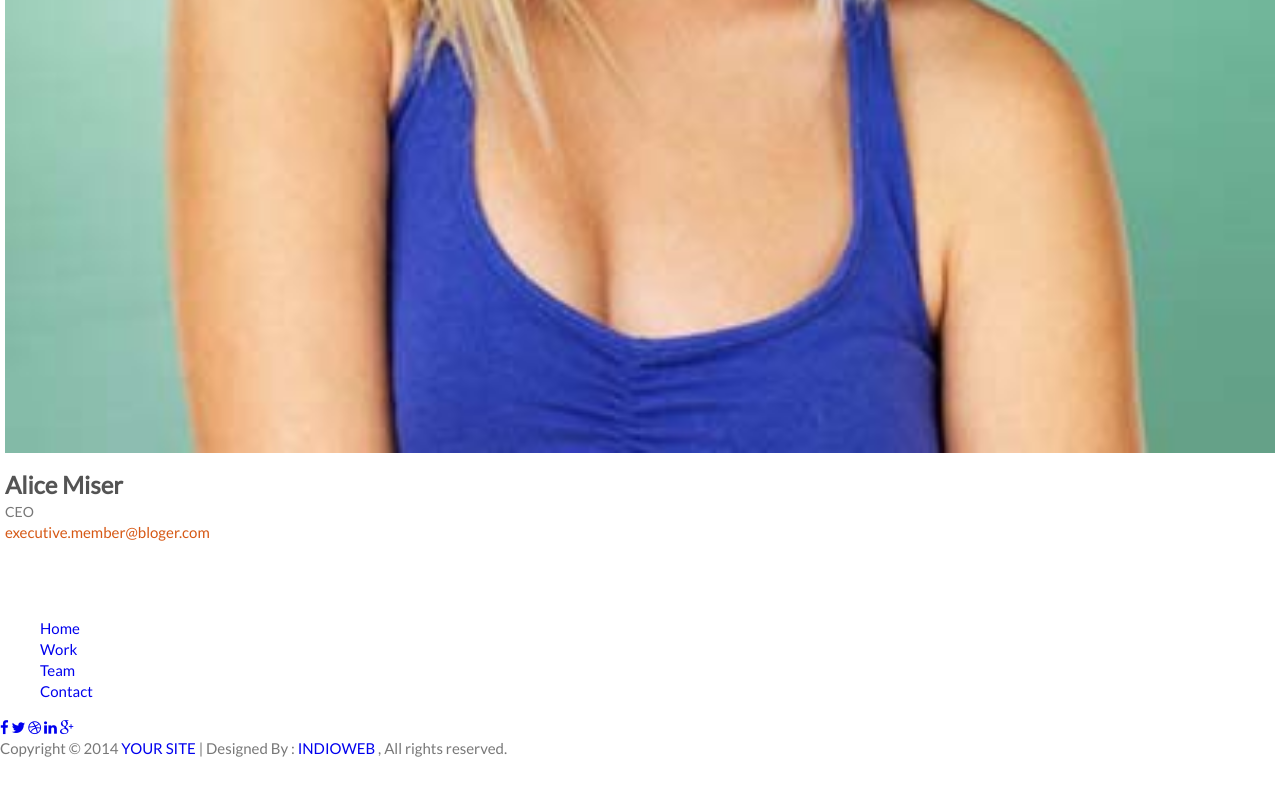
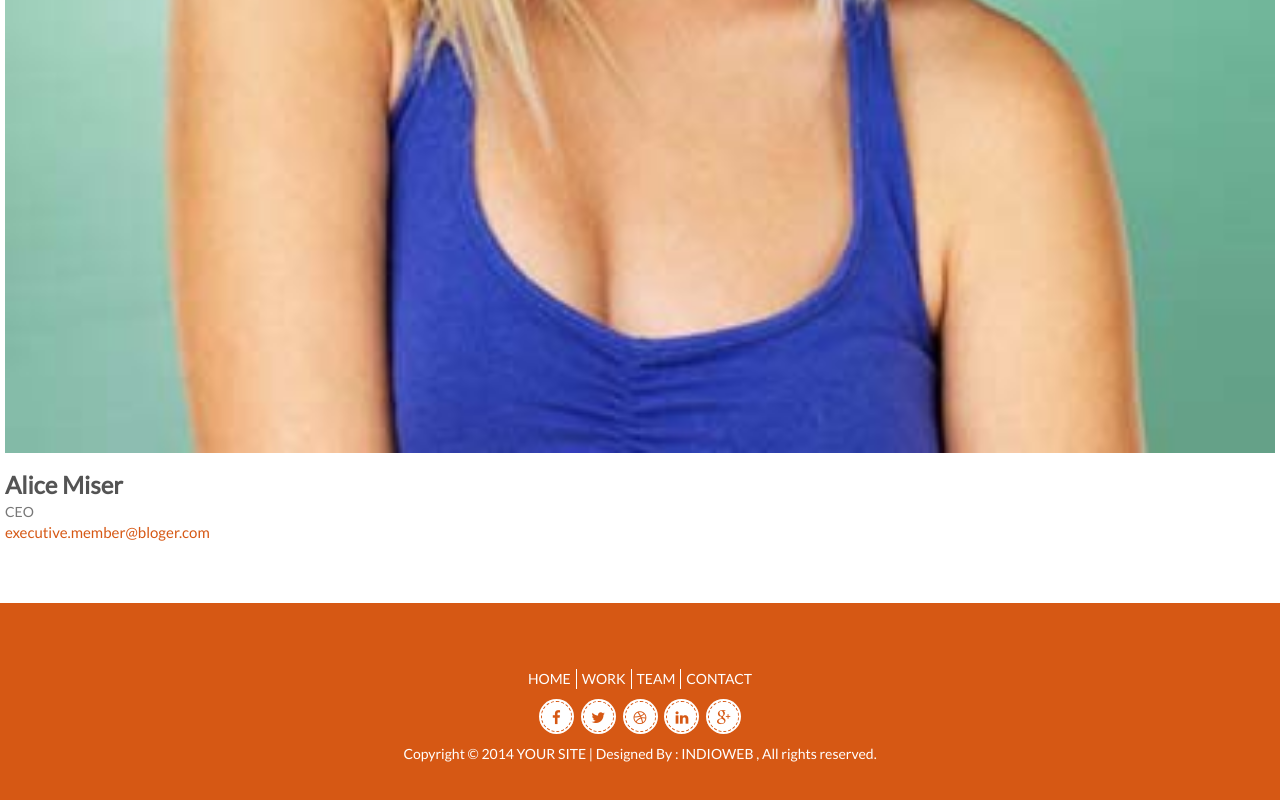
Before and after one commit to KrzysztofBartkiewicz/bloger-layout, a website: page index.html in a window 1280 px wide. Shown: the part 10898-11698 px from the top of the page. Before the commit the page ends 11657 px from the top, so only its background shows below. Drawn offline with Linux system fonts and the light colour scheme.

Commit message:
added styles for footer

```diff
--- /dev/null
+++ b/sass/layout/_footer.scss
@@ -0,0 +1,80 @@
+.footer {
+   background-color: $color-primary-dark;
+   padding: 5rem 1rem;
+   text-align: center;
+}
+
+.sub-nav {
+   margin: 0 auto;
+
+   &__list {
+      padding: 0;
+      margin-bottom: 1rem;
+      text-transform: uppercase;
+   }
+
+   &__item {
+      display: inline-block;
+      font-size: 1.4rem;
+
+      &:not(:last-child) {
+         padding-right: .5rem;
+         border-right: 1px solid #FFF;
+      }
+
+      &:not(:first-child) {
+         padding-left: .2rem;
+      }
+   }
+
+   &__link {
+      color: #FFF;
+
+      &:hover {
+         color: #BBB;
+      }
+   }
+}
+
+.socials {
+   margin: 0 auto 1rem auto;
+}
+
+.social {
+   &__link {
+      display: inline-block;
+      margin: 0 .2rem;
+      padding: 2px;
+      width: 3.5rem;
+      height: 3.5rem;
+      line-height: 3.5rem;
+      background: #fff;
+      font-size: 1.4rem;
+      border-radius: 50%;
+   }
+
+   &__icon {
+      display: block;
+      color: $color-primary-dark;
+      border: 1px dashed $color-primary-dark;
+      border-radius: 50%;
+      width: 100%;
+      height: 100%;
+      font-size: 1.5rem;
+      padding-top: .8rem;
+   }
+}
+
+.copyrights {
+   display: block;
+   color: #FFF;
+   font-size: 1.4rem;
+
+   &__link {
+      color: #FFF;
+
+      &:hover {
+         color: #BBB;
+      }
+   }
+}
--- a/sass/main.scss
+++ b/sass/main.scss
@@ -7,6 +7,7 @@
 
 @import "layout/header";
 @import "layout/grid";
+@import "layout/footer";
 
 @import "components/hamburger";
 @import "components/navigation";
```
Also changed, not shown: css/style.css.
